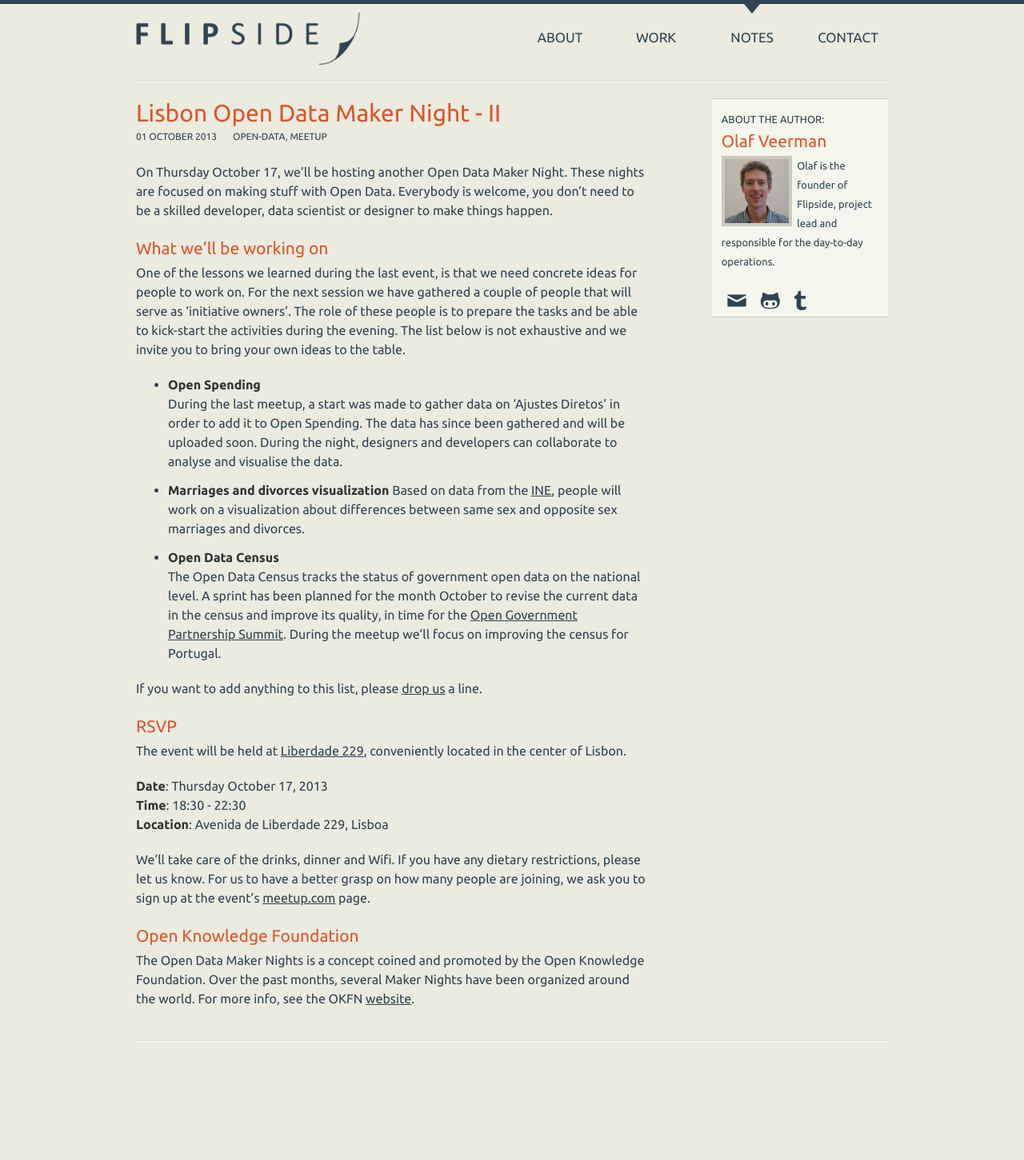
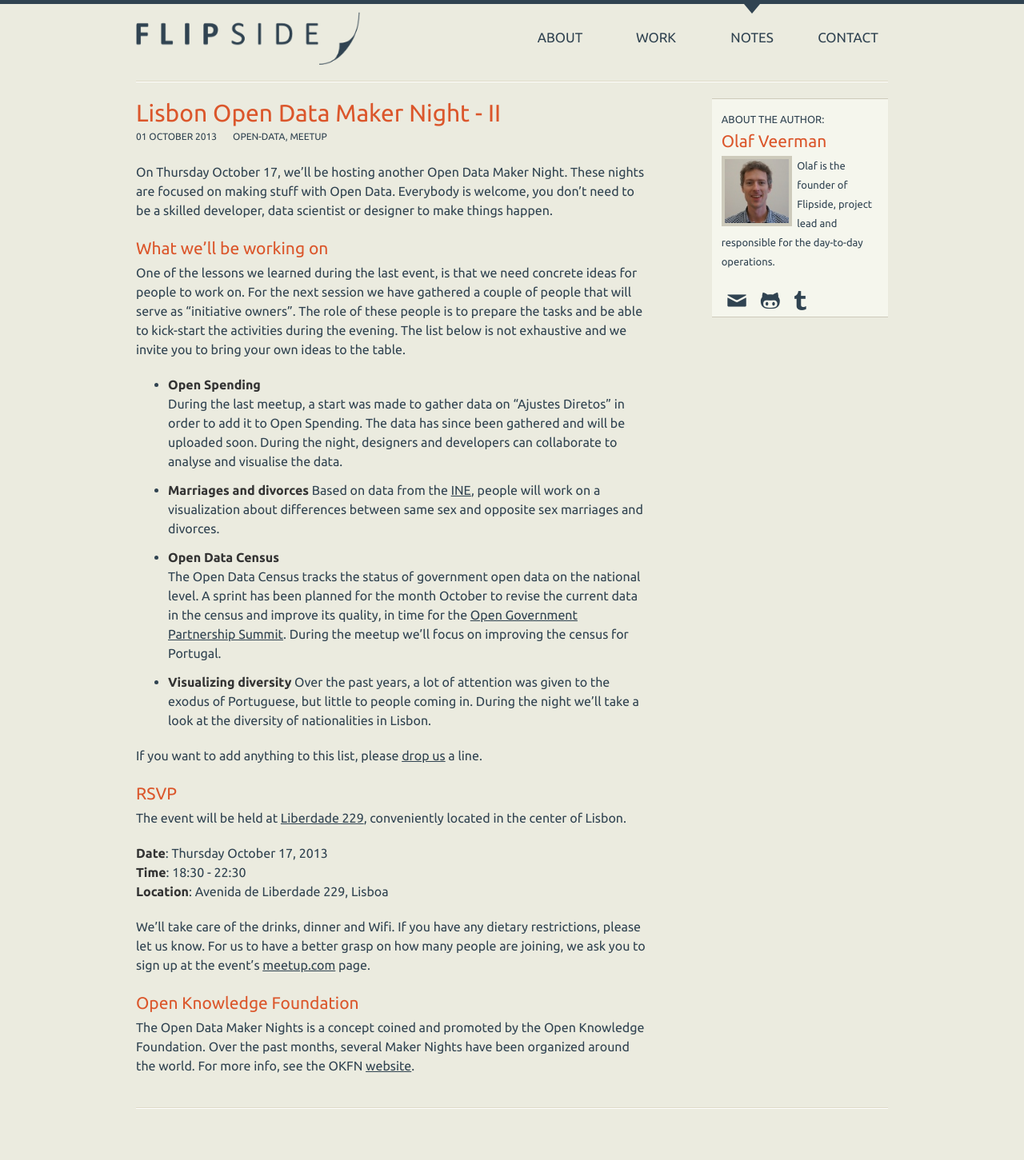
Before and after one commit to flipside-org/flipside.org, a Jekyll site: the page built from _posts/notes/2013-10-01-open-data-maker-night-II.md, in a window 1280 px wide. Shown: the whole page at 80% size. Built offline with Jekyll 4.4.1, drawn with Linux system fonts in a browser that asks for light colours; nearby versions of some CDN libraries; before the commit the page ends 1367 px from its top, so only the background shows below that.

Commit message:
Updates to post

```diff
--- a/_posts/notes/2013-10-01-open-data-maker-night-II.md
+++ b/_posts/notes/2013-10-01-open-data-maker-night-II.md
@@ -13,14 +13,16 @@
 On Thursday October 17, we'll be hosting another Open Data Maker Night. These nights are focused on making stuff with Open Data. Everybody is welcome, you don't need to be a skilled developer, data scientist or designer to make things happen.
 
 ### What we'll be working on
-One of the lessons we learned during the last event, is that we need concrete ideas for people to work on. For the next session we have gathered a couple of people that will serve as 'initiative owners'. The role of these people is to prepare the tasks and be able to kick-start the activities during the evening. The list below is not exhaustive and we invite you to bring your own ideas to the table.
+One of the lessons we learned during the last event, is that we need concrete ideas for people to work on. For the next session we have gathered a couple of people that will serve as "initiative owners". The role of these people is to prepare the tasks and be able to kick-start the activities during the evening. The list below is not exhaustive and we invite you to bring your own ideas to the table.
 
 - **Open Spending**
-During the last meetup, a start was made to gather data on 'Ajustes Diretos' in order to add it to Open Spending. The data has since been gathered and will be uploaded soon. During the night, designers and developers can collaborate to analyse and visualise the data.
-- **Marriages and divorces visualization**
+During the last meetup, a start was made to gather data on "Ajustes Diretos" in order to add it to Open Spending. The data has since been gathered and will be uploaded soon. During the night, designers and developers can collaborate to analyse and visualise the data.
+- **Marriages and divorces**
 Based on data from the [INE](http://www.ine.pt), people will work on a visualization about differences between same sex and opposite sex marriages and divorces.
 - **Open Data Census**
 The Open Data Census tracks the status of government open data on the national level. A sprint has been planned for the month October to revise the current data in the census and improve its quality, in time for the [Open Government Partnership Summit](http://www.opengovpartnership.org/london-summit-2013). During the meetup we'll focus on improving the census for Portugal.
+- **Visualizing diversity**
+Over the past years, a lot of attention was given to the exodus of Portuguese, but little to people coming in. During the night we'll take a look at the diversity of nationalities in Lisbon.
 
 If you want to add anything to this list, please [drop us](mailto:olaf@flipside.org) a line.
 
```
